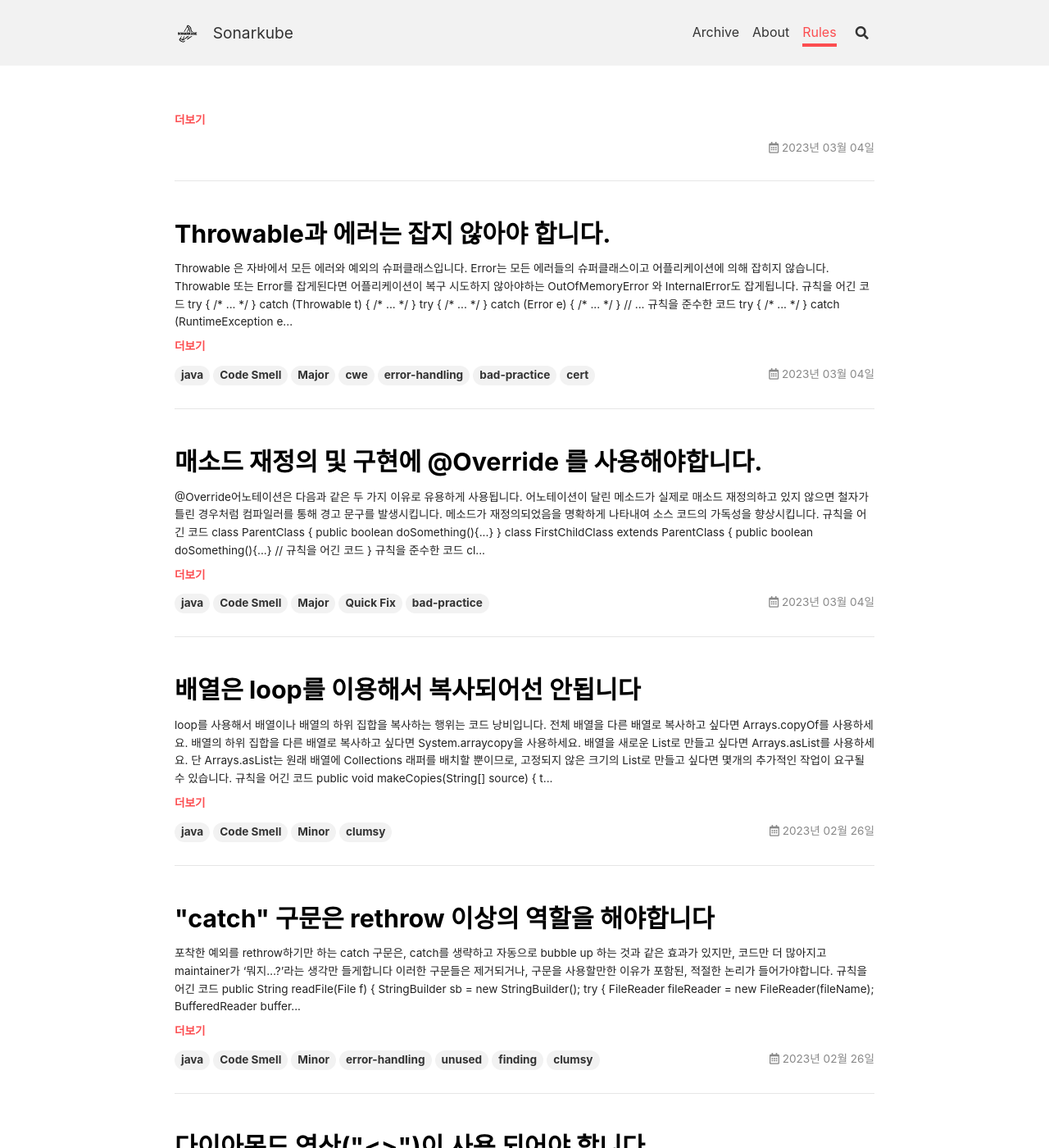
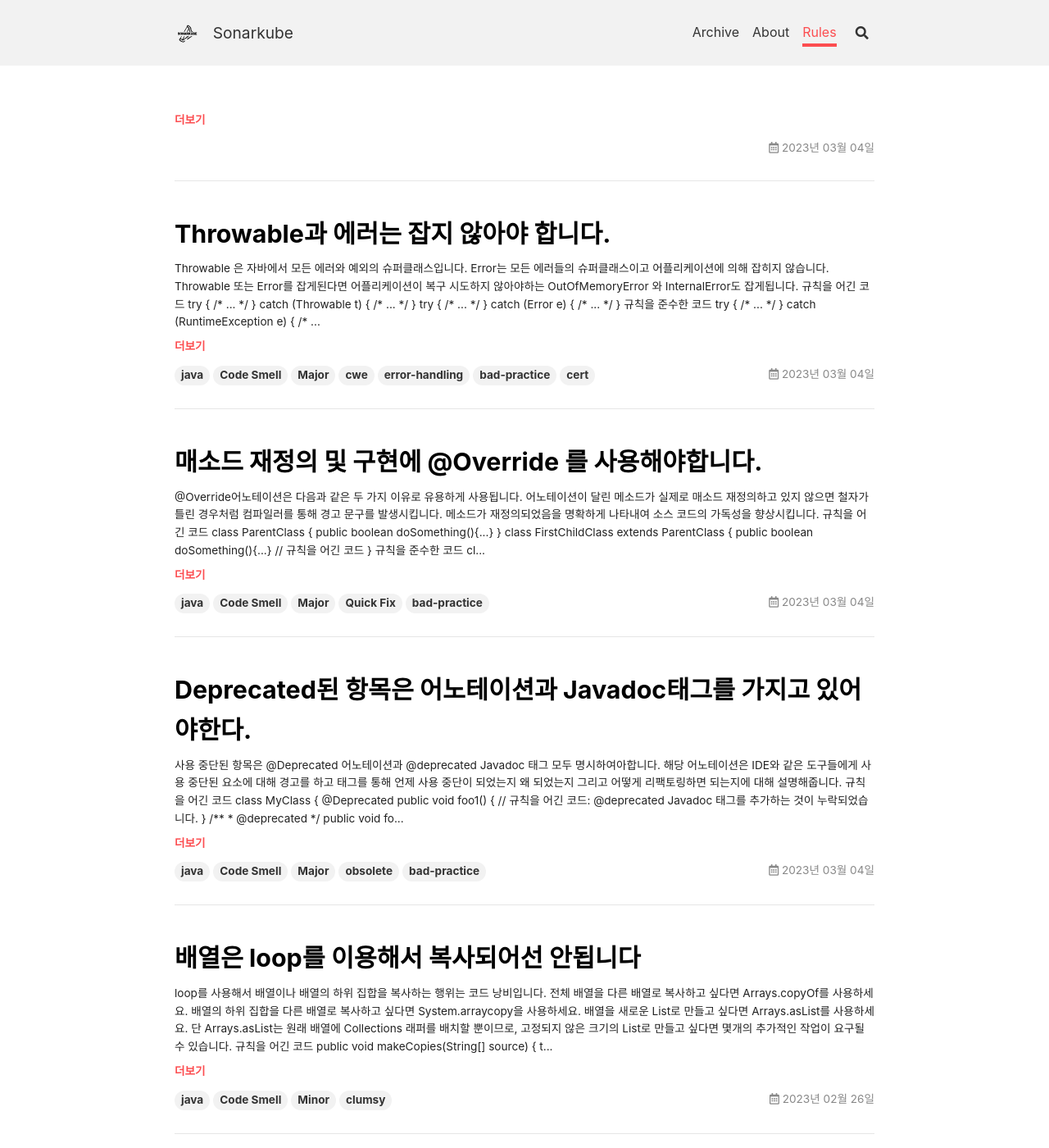
Before and after one commit to kantabile/sonarkube, a Jekyll site: the page built from index.html, in a window 1280 px wide and 1400 px high. Shown: the whole window at 82% size. Built offline with Jekyll 4.4.1, drawn with Linux system fonts in a browser that asks for light colours; nearby versions of some CDN libraries; the list of posts is cut into pages by our own code; some of the changed text lies outside the part shown.

Commit message:
docs: RSPEC-1123

````diff
--- /dev/null
+++ b/_posts/java/2023-03-04-RSPEC-1123.md
@@ -0,0 +1,52 @@
+---
+title: Deprecated된 항목은 어노테이션과 Javadoc태그를 가지고 있어야한다.
+tags: [java, Code Smell, Major, obsolete, bad-practice]
+---
+
+사용 중단된 항목은 `@Deprecated` 어노테이션과 `@deprecated` Javadoc 태그 모두 명시하여아합니다. 해당 어노테이션은 IDE와 같은 도구들에게 사용 중단된 요소에 대해 경고를 하고 태그를 통해 언제 사용 중단이 되었는지 왜 되었는지 그리고 어떻게 리팩토링하면 되는지에 대해 설명해줍니다.
+
+### 규칙을 어긴 코드
+
+```java
+class MyClass {
+
+  @Deprecated
+  public void foo1() {    // 규칙을 어긴 코드: @deprecated Javadoc 태그를 추가하는 것이 누락되었습니다.
+  }
+
+  /**
+    * @deprecated
+    */
+  public void foo2() {    // 규칙을 어긴 코드: @Deprecated 어노테이션을 추가하는 것이 누락되었습니다.
+  }
+
+}
+```
+
+### 규칙을 준수한 코드
+
+```java
+class MyClass {
+
+  /**
+    * @deprecated (언제, 왜, 리팩터링 조언...)
+    */
+  @Deprecated
+  public void foo1() {
+  }
+
+}
+```
+
+### 참고
+
+* [MITRE, CWE-396](https://cwe.mitre.org/data/definitions/396) - Declaration of Catch for Generic Exception
+* [CERT, ERR08-J.](https://wiki.sei.cmu.edu/confluence/display/java/ERR08-J.+Do+not+catch+NullPointerException+or+any+of+its+ancestors) - Do not catch NullPointerException or any of its ancestors
+
+---
+
+If you like SONARKUBE, don't forget to give me a star. :star2:
+
+> [원문으로 바로가기](https://rules.sonarsource.com/java/tag/bad-practice/RSPEC-1123)
+
+> [![Star This Project](https://img.shields.io/github/stars/kantabile/sonarkube.svg?label=Stars&style=social)](https://github.com/kantabile/sonarkube)
````
Also changed, not shown: _posts/java/2023-03-04-RSPEC-1181.md (+0 -1 lines).
